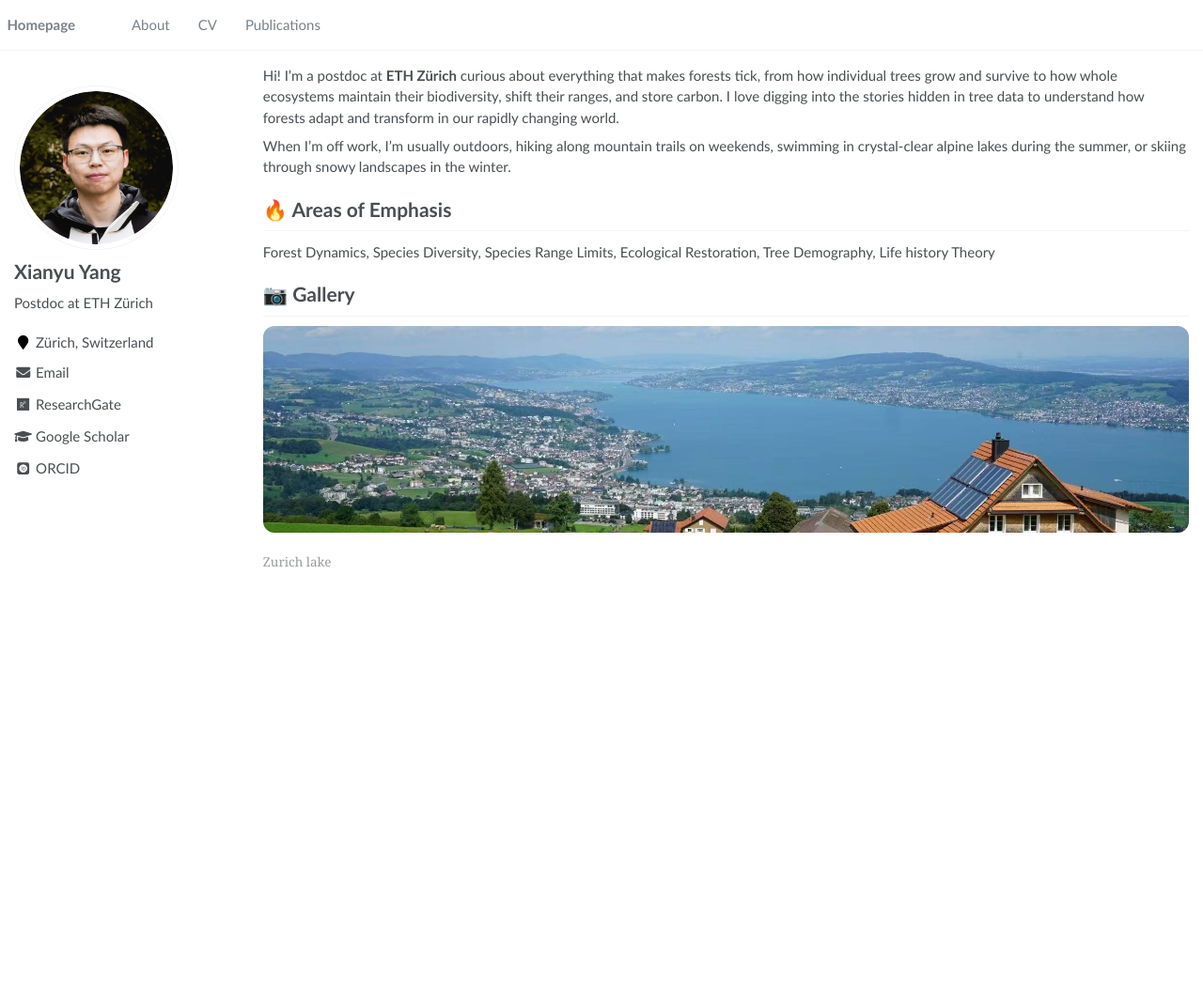
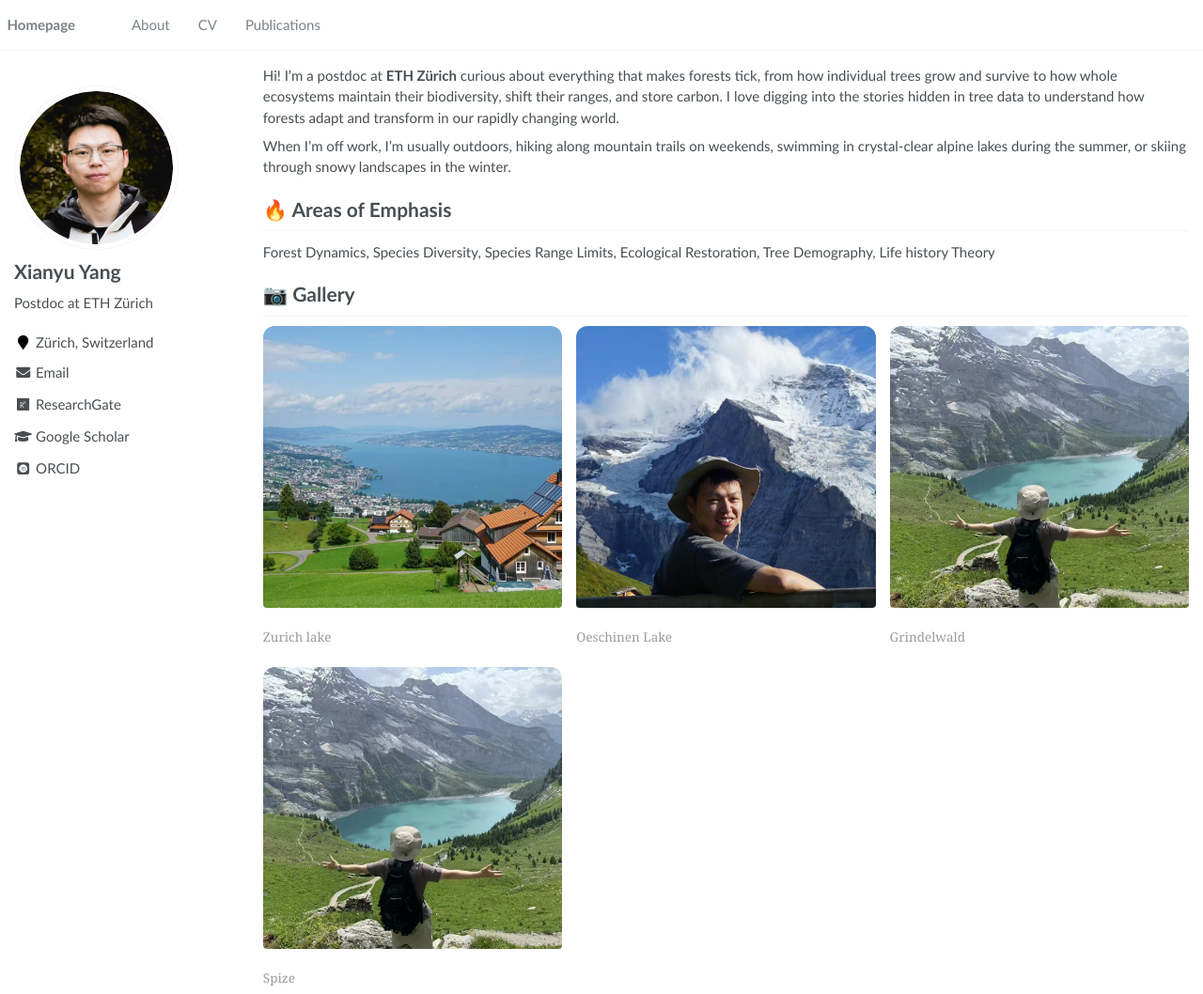
Before and after one commit to Xianyu-Yang/xianyu-yang.github.io, a Jekyll site: the page built from _pages/about.md, in a window 1280 px wide and 1058 px high. Shown: the whole window at 94% size. Built offline with Jekyll 4.4.1, drawn with Linux system fonts in a browser that asks for light colours; some web fonts are replaced; part of the change alters nothing that is shown.

Commit message:
Update about.md

```diff
--- a/_pages/about.md
+++ b/_pages/about.md
@@ -29,12 +29,48 @@ Forest Dynamics, Species Diversity, Species Range Limits, Ecological Restoration
     <img src="/images/life/Zurich-lake.jpg" alt="Zurich lake" loading="lazy">
     <figcaption>Zurich lake</figcaption>
   </figure>
+  <figure>
+    <img src="/images/life/hiking1.jpg" alt="Mountain hike" loading="lazy">
+    <figcaption>Oeschinen Lake</figcaption>
+  </figure>
+  <figure>
+    <img src="/images/life/hiking2.jpg" alt="Winter ski" loading="lazy">
+    <figcaption>Grindelwald</figcaption>
+  </figure>
+    <figure>
+    <img src="/images/life/hiking2.jpg" alt="Winter ski" loading="lazy">
+    <figcaption>Spize</figcaption>
+  </figure>
 </div>
 
 <style>
-/* ultra-simple responsive grid */
-.life-grid { display:grid; grid-template-columns:repeat(auto-fit,minmax(220px,1fr)); gap:12px; }
-.life-grid figure { margin:0; }
-.life-grid img { width:100%; height:220px; object-fit:cover; border-radius:12px; }
-.life-grid figcaption { text-align:center; font-size:0.9rem; opacity:0.75; margin-top:6px; }
+.life-grid {
+  display: grid;
+  grid-template-columns: repeat(auto-fit, minmax(250px, 1fr));
+  gap: 15px;
+}
+
+.life-grid figure {
+  margin: 0;
+  overflow: hidden;
+  border-radius: 12px;
+}
+
+.life-grid img {
+  width: 100%;
+  height: 300px;          /* 调整等高卡片的高度 */
+  object-fit: cover;      /* 保证整齐布局，轻微裁切 */
+  transition: transform 0.3s ease;
+}
+
+.life-grid img:hover {
+  transform: scale(1.05); /* 鼠标悬停时放大一点 */
+}
+
+.life-grid figcaption {
+  text-align: center;
+  font-size: 0.9rem;
+  opacity: 0.75;
+  margin-top: 6px;
+}
 </style>
```
